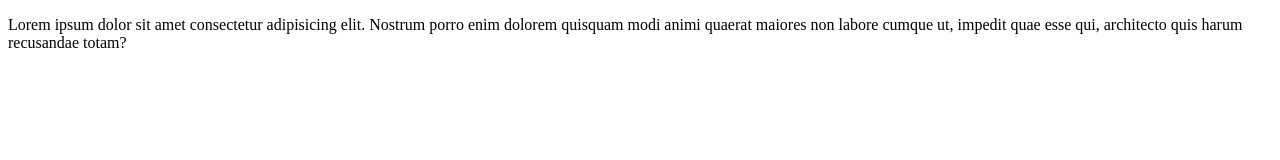
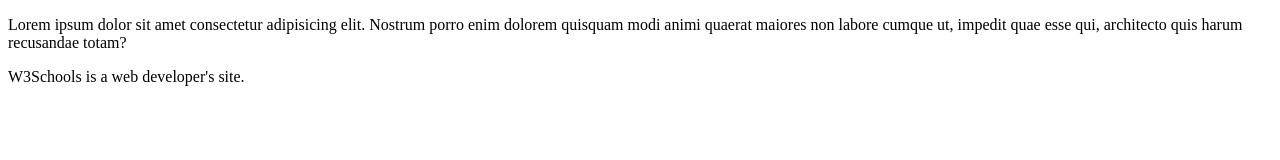
Before and after one commit to omkaragre/JAVASCRIPT, a plain HTML site: page contact.html in a window 1280 px wide. Drawn offline with Linux system fonts and the light colour scheme.

Commit message:
new addition

```diff
--- a/contact.html
+++ b/contact.html
@@ -11,5 +11,7 @@
       enim dolorem quisquam modi animi quaerat maiores non labore cumque ut,
       impedit quae esse qui, architecto quis harum recusandae totam?
     </p>
+
+    <p title="About W3Schools">W3Schools is a web developer's site.</p>
   </body>
 </html>
```
